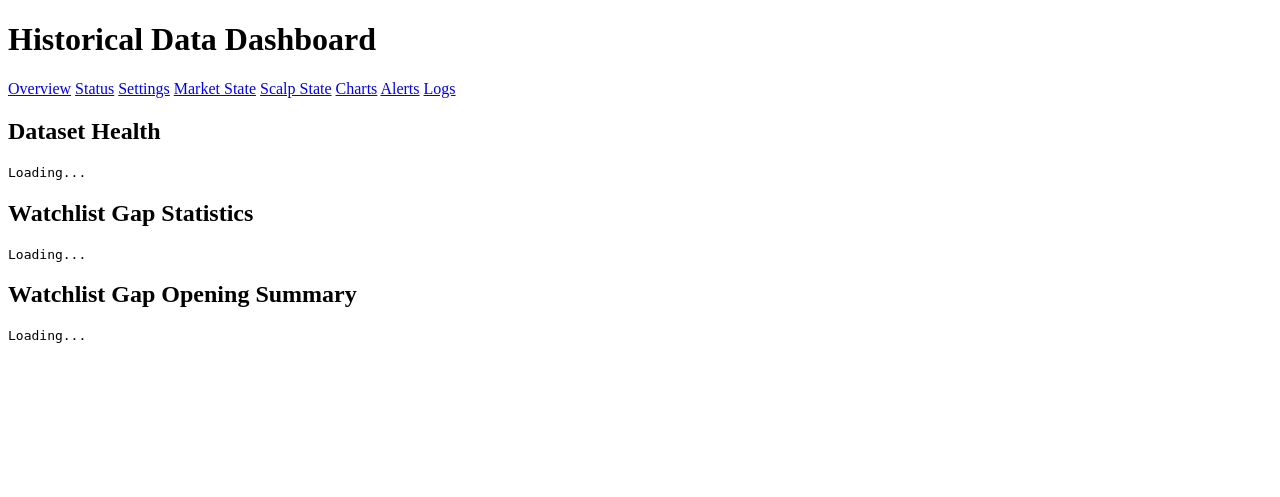
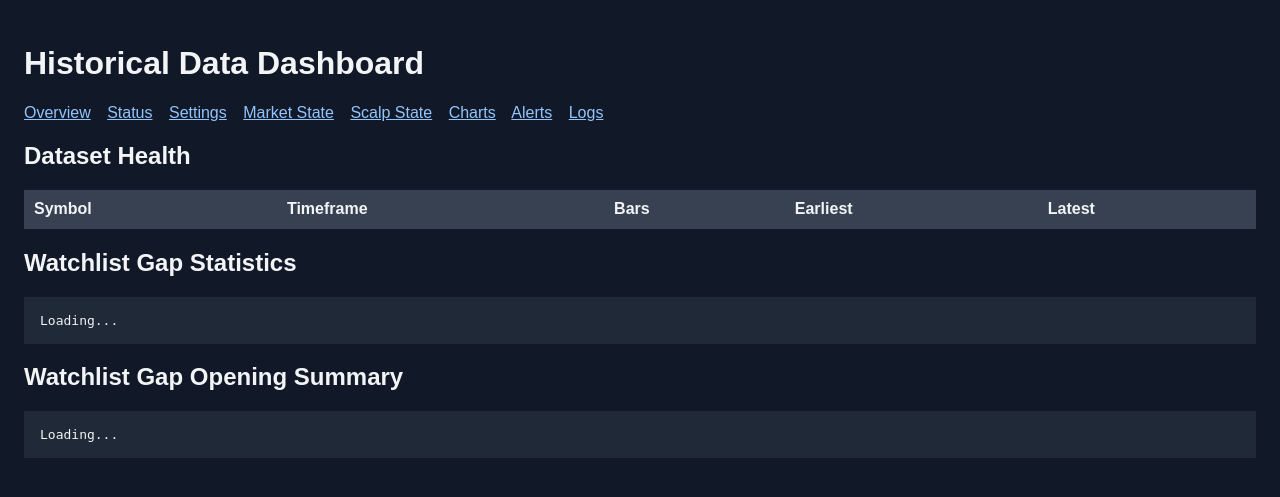
Before and after one commit to 2020dataanalysis/stock-alert-saas, a Python web app: template app/historical_data/templates/historical_data.html in a window 1280 px wide. Shown: the top 497 px of the page. Run offline with Jinja, Linux system fonts and the light colour scheme; the template is opened without the code that fills it, so the values that code supplies are empty.

Commit message:
Render historical data health table

```diff
--- a/app/historical_data/templates/historical_data.html
+++ b/app/historical_data/templates/historical_data.html
@@ -2,6 +2,44 @@
 <html>
 <head>
     <title>Historical Data</title>
+
+    <style>
+        body {
+            font-family: Arial, sans-serif;
+            background: #111827;
+            color: #f3f4f6;
+            margin: 0;
+            padding: 24px;
+        }
+
+        nav a {
+            color: #93c5fd;
+            margin-right: 12px;
+        }
+
+        table {
+            width: 100%;
+            border-collapse: collapse;
+            margin-top: 16px;
+            background: #1f2937;
+        }
+
+        th, td {
+            padding: 10px;
+            border-bottom: 1px solid #374151;
+            text-align: left;
+        }
+
+        th {
+            background: #374151;
+        }
+
+        pre {
+            background: #1f2937;
+            padding: 16px;
+            overflow: auto;
+        }
+    </style>
 </head>
 
 <body>
@@ -19,7 +57,19 @@
     </nav>
 
     <h2>Dataset Health</h2>
-    <pre id="health-output">Loading...</pre>
+
+    <table>
+        <thead>
+            <tr>
+                <th>Symbol</th>
+                <th>Timeframe</th>
+                <th>Bars</th>
+                <th>Earliest</th>
+                <th>Latest</th>
+            </tr>
+        </thead>
+        <tbody id="health-body"></tbody>
+    </table>
 
     <h2>Watchlist Gap Statistics</h2>
     <pre id="gap-output">Loading...</pre>
@@ -28,6 +78,36 @@
     <pre id="opening-output">Loading...</pre>
 
     <script>
+        function formatDate(value) {
+            if (!value) {
+                return "-";
+            }
+
+            return value.slice(0, 10);
+        }
+
+        async function loadHealthTable() {
+            const response = await fetch("/api/historical-data/health");
+            const data = await response.json();
+
+            const body = document.getElementById("health-body");
+            body.innerHTML = "";
+
+            for (const row of data.datasets) {
+                const tr = document.createElement("tr");
+
+                tr.innerHTML = `
+                    <td>${row.symbol}</td>
+                    <td>${row.timeframe}</td>
+                    <td>${row.bar_count}</td>
+                    <td>${formatDate(row.earliest_timestamp)}</td>
+                    <td>${formatDate(row.latest_timestamp)}</td>
+                `;
+
+                body.appendChild(tr);
+            }
+        }
+
         async function loadJson(url, elementId) {
             const response = await fetch(url);
             const data = await response.json();
@@ -36,7 +116,7 @@
                 JSON.stringify(data, null, 2);
         }
 
-        loadJson("/api/historical-data/health", "health-output");
+        loadHealthTable();
 
         loadJson(
             "/api/historical-data/watchlist/gaps/statistics?bucket_lower=-1.0&bucket_upper=-0.5&limit=500",
```
